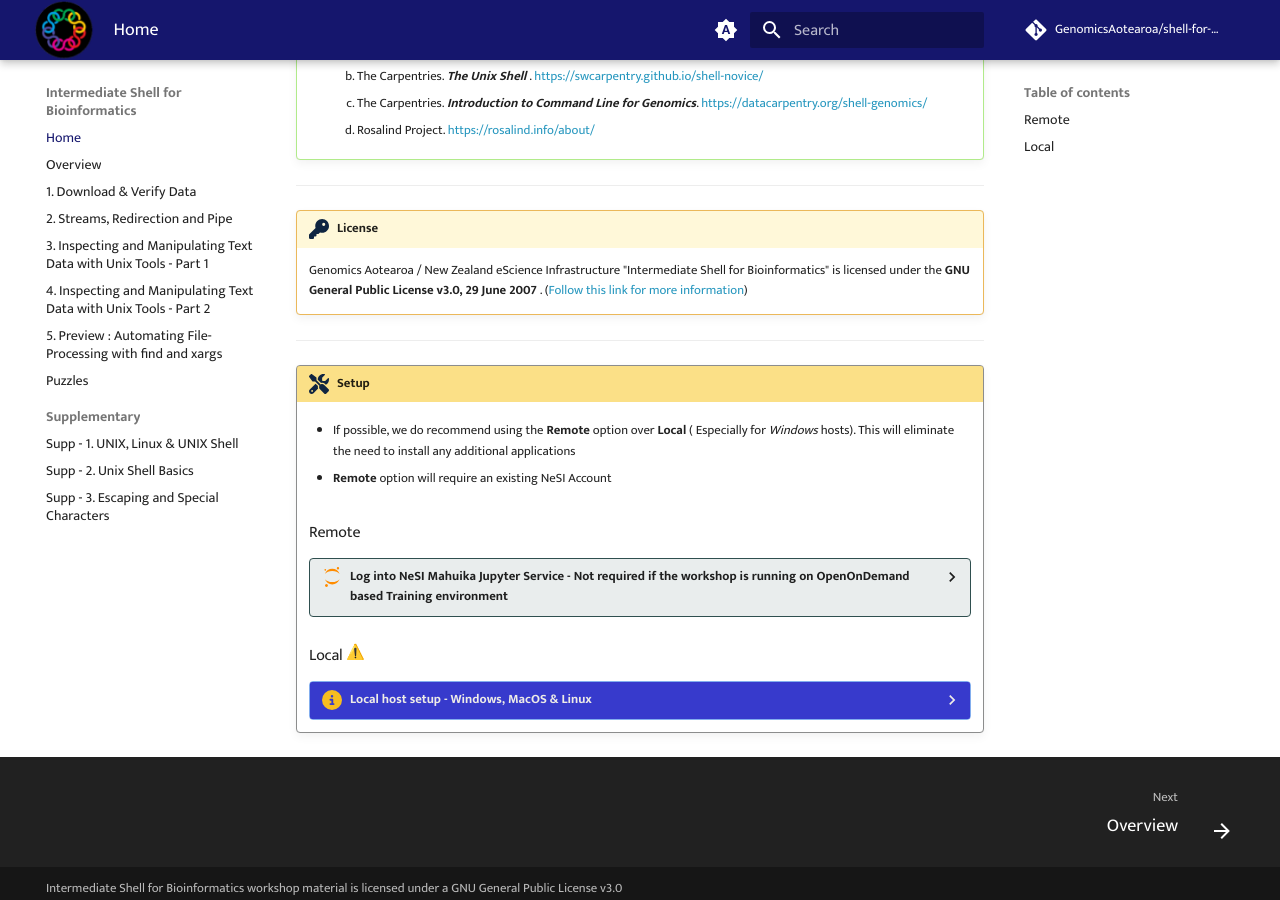
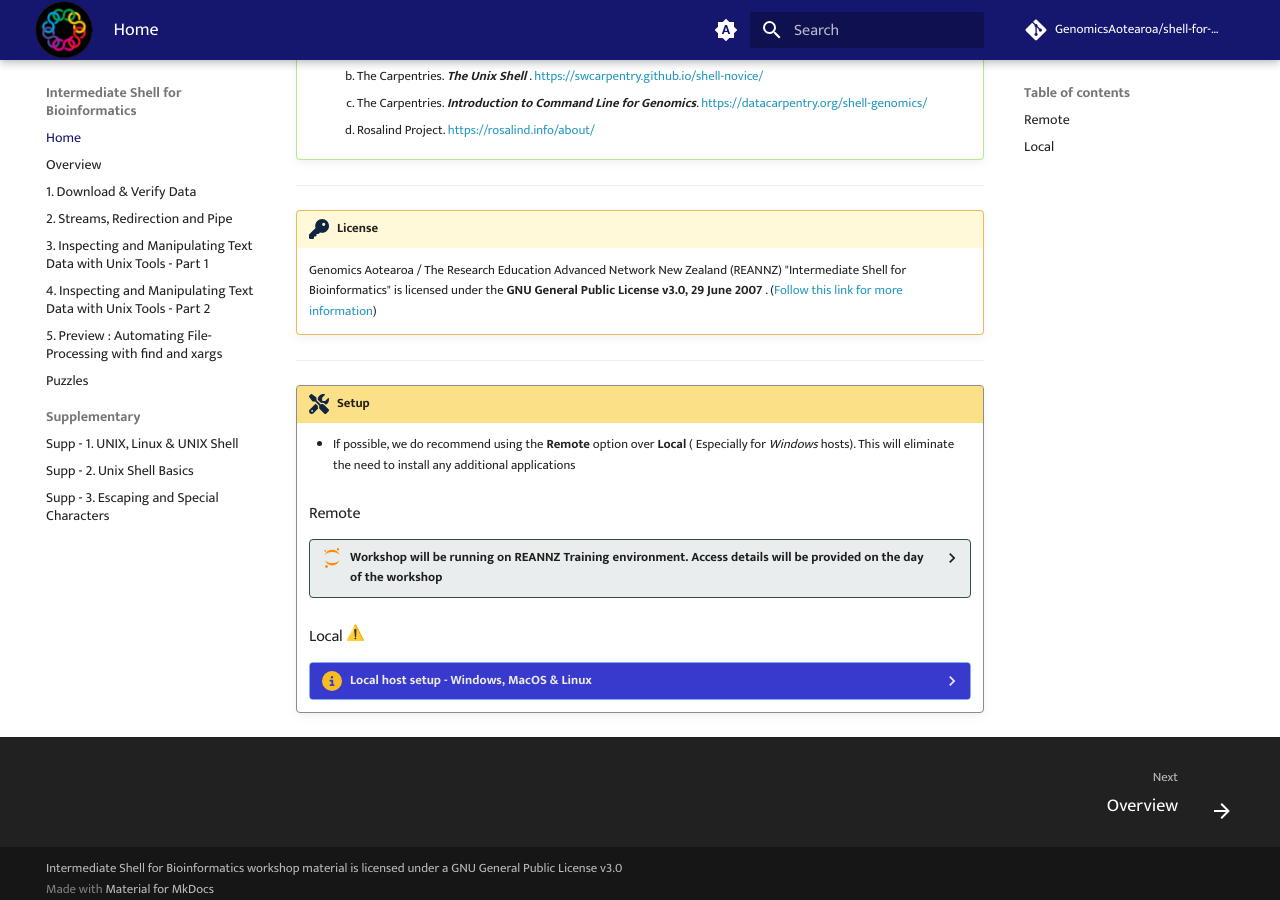
Before and after one commit to GenomicsAotearoa/shell-for-bioinformatics, an MkDocs documentation site: the page built from docs/index.md, in a window 1280 px wide and 900 px high, scrolled down 1448 px. Built offline with MkDocs 1.6.1 and Material for MkDocs 9.7.7, drawn with Linux system fonts in a browser that asks for light colours; emoji names are drawn with the system emoji font; comment, search, counter and statistics services are not loaded.

Commit message:
remove old HPCF Jupyter login details

```diff
--- a/docs/index.md
+++ b/docs/index.md
@@ -33,7 +33,7 @@
 
 !!! key "License"
 
-    Genomics Aotearoa / New Zealand eScience Infrastructure "Intermediate Shell for Bioinformatics" is licensed under the **GNU General Public License v3.0, 29 June 2007** . ([Follow this link for more information](https://github.com/GenomicsAotearoa/shell-for-bioinformatics/blob/main/LICENSE))
+    Genomics Aotearoa / The Research Education Advanced Network New Zealand (REANNZ)  "Intermediate Shell for Bioinformatics" is licensed under the **GNU General Public License v3.0, 29 June 2007** . ([Follow this link for more information](https://github.com/GenomicsAotearoa/shell-for-bioinformatics/blob/main/LICENSE))
 
 - - -
 
@@ -41,18 +41,10 @@
 
     - If possible, we do recommend using the **Remote** option over **Local**  ( Especially for *Windows* hosts). This will eliminate  the need to install any additional applications
 
-    - **Remote** option will require an existing NeSI Account
-
     ### Remote
 
-    ??? jupyter "Log into NeSI Mahuika Jupyter Service - Not required if the workshop is running on OpenOnDemand based Training environment"
+    ??? jupyter "Workshop will be running on REANNZ Training environment. Access details will be provided on the day of the workshop"
 
-        1. Follow [https://jupyter.nesi.org.nz/hub/login](https://jupyter.nesi.org.nz/hub/login)
-        2. <p>Enter NeSI username, HPC password and 6 digit second factor token<br>![image](./images/jupyter_login_labels_updated.png)</p>
-        3. <p>Choose server options as below
-        <br>>>make sure to choose the correct project code `nesi02659`, number of CPUs `CPUs=2`, memory `4 GB` prior to pressing ![images](./images/start_button.png){width="40"}  button.
-
-        <br>![images](./images/jupyter_server2022.png)
 
     ### Local  :warning:
 
```
